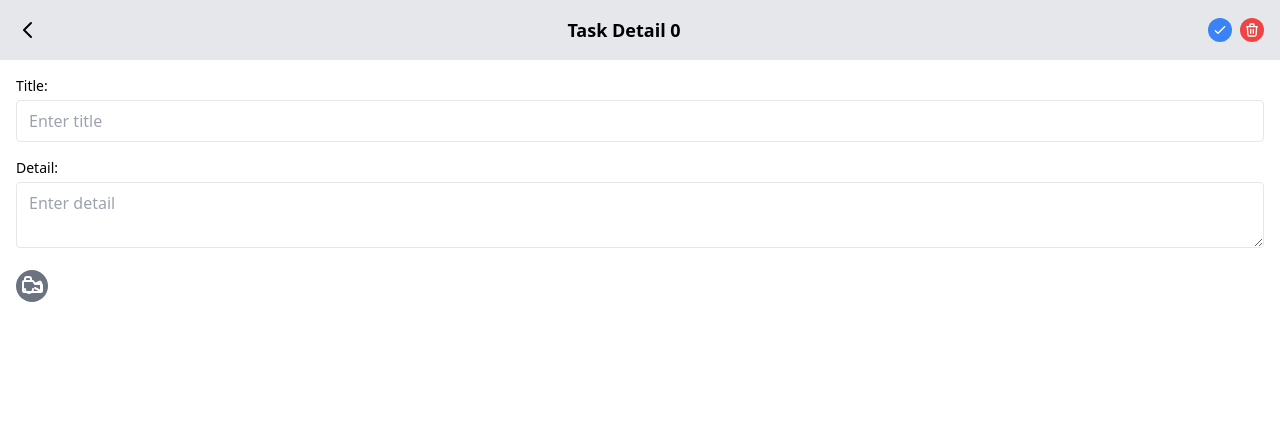
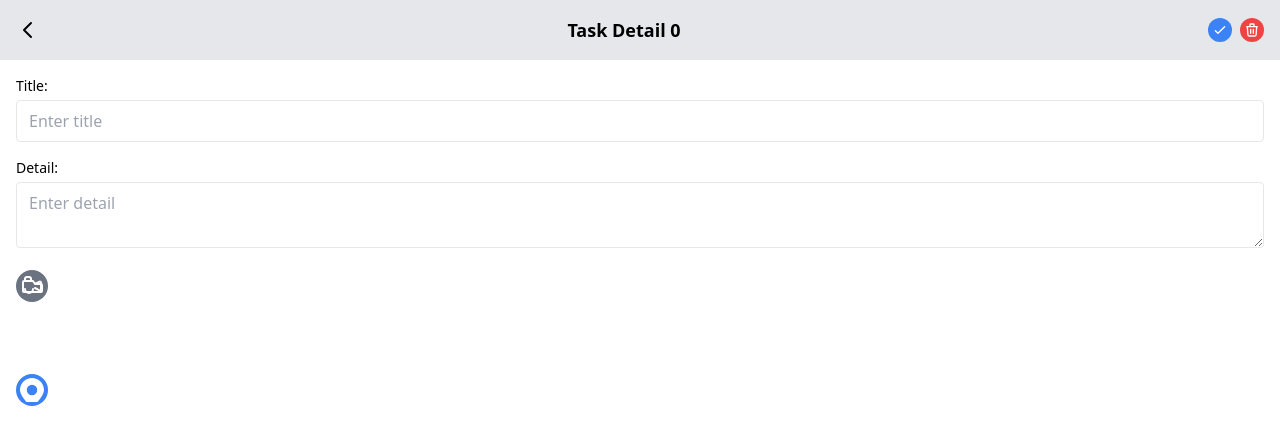
Before and after one commit to quboqin/kidomo-vue, a Vue app: page /#/task/0 in a window 1280 px wide. Shown: the top 444 px of the page. Built offline with nearby package versions, Linux system fonts and the light colour scheme.

Commit message:
get location from iOS

```diff
--- a/src/components/TaskItem.vue
+++ b/src/components/TaskItem.vue
@@ -24,6 +24,10 @@ const onCheckboxChange = (event: any, taskId: number | undefined) => {
       <RouterLink :to="`/task/${task?.id}`" class="block hover:bg-gray-100 flex-grow ml-4">
         <div>{{ task?.title }}</div>
         <div class="text-gray-500 text-sm">{{ task?.detail }}</div>
+        <!-- Location info -->
+        <div v-if="task?.latitude && task?.longitude" class="text-gray-500 text-xs">
+          Location: {{ task.latitude }}, {{ task.longitude }}
+        </div>
       </RouterLink>
     </div>
     <span class="p-4">
--- /dev/null
+++ b/src/components/icons/IconLocation.vue
@@ -0,0 +1,14 @@
+<template>
+  <svg
+    xmlns="http://www.w3.org/2000/svg"
+    class="h-6 w-6"
+    width="24"
+    height="24"
+    fill="currentColor"
+    viewBox="0 0 16 16"
+  >
+    <path
+      d="M8 0C3.58 0 0 3.58 0 8c0 4.42 8 12 8 12s8-7.58 8-12c0-4.42-3.58-8-8-8zm0 11.5a3.5 3.5 0 1 1 0-7 3.5 3.5 0 0 1 0 7z"
+    />
+  </svg>
+</template>
--- a/src/stores/data.json
+++ b/src/stores/data.json
@@ -1,5 +1,12 @@
 [
-  { "id": 1, "title": "Buy groceries", "detail": "eat eat eat", "completed": false },
+  {
+    "id": 1,
+    "title": "Buy groceries",
+    "detail": "eat eat eat",
+    "completed": false,
+    "latitude": 37.787359,
+    "longitude": -122.408227
+  },
   {
     "id": 2,
     "title": "Read a book",
--- a/src/stores/index.ts
+++ b/src/stores/index.ts
@@ -95,9 +95,18 @@ export const useTaskStore = defineStore('task', {
       if (taskIndex !== -1) {
         console.log(`Task ${taskId} completed uploading image ${image}`)
         this.tasks[taskIndex].image = image
-        EventBus.emit('taskImageUpdated', {
-          /* payload if any */
-        })
+        EventBus.emit('taskImageUpdated', {})
+      } else {
+        console.error(`Task with ID ${taskId} not found.`)
+      }
+    },
+    async updateTaskLocation(taskId: number, latitude: number, longitude: number): Promise<void> {
+      const taskIndex = this.tasks.findIndex((task) => task.id === taskId)
+      alert(`nativeLocationData: ${taskId} ${taskIndex}`)
+      if (taskIndex !== -1) {
+        this.tasks[taskIndex].latitude = latitude
+        this.tasks[taskIndex].longitude = longitude
+        EventBus.emit('taskLocationUpdated', {})
       } else {
         console.error(`Task with ID ${taskId} not found.`)
       }
--- a/src/stores/task.ts
+++ b/src/stores/task.ts
@@ -4,4 +4,6 @@ export interface Task {
   detail?: string
   image?: string
   completed: boolean
+  latitude?: number
+  longitude?: number
 }
--- a/src/utils/web-bridge.ts
+++ b/src/utils/web-bridge.ts
@@ -14,6 +14,13 @@ window.nativeImageData = function (jsonObject: any) {
   const image = jsonObject.image
   const taskStore = useTaskStore()
   taskStore.updateTaskImage(jsonObject.taskId, image)
+}
+
+window.nativeLocationData = function (jsonObject: any) {
+  const latitude = jsonObject.latitude
+  const longitude = jsonObject.longitude
+  const taskStore = useTaskStore()
+  taskStore.updateTaskLocation(jsonObject.taskId, latitude, longitude)
 }
 
 export function showActionSheet() {
--- a/src/views/DetailView.vue
+++ b/src/views/DetailView.vue
@@ -9,6 +9,7 @@ import ConfirmIcon from '@/components/icons/IconConfirm.vue'
 import BackIcon from '@/components/icons/IconBack.vue'
 import CrossIcon from '@/components/icons/IconCross.vue'
 import CameraIcon from '@/components/icons/IconCamera.vue'
+import LocationIcon from '@/components/icons/IconLocation.vue'
 
 const router = useRouter()
 const route = useRoute()
@@ -18,6 +19,7 @@ const taskTitle = ref('')
 const taskDetail = ref('')
 const taskImage = ref('')
 const taskCompleted = ref(false)
+const taskLocation = ref({ latitude: 0, longitude: 0 })
 
 const taskStore = useTaskStore()
 
@@ -42,6 +44,9 @@ const confirmAction = async () => {
       id: taskId,
       title: taskTitle.value,
       detail: taskDetail.value,
+      image: taskImage.value,
+      latitude: taskLocation.value.latitude,
+      longitude: taskLocation.value.longitude,
       completed: taskCompleted.value
     }
     await taskStore.updateTask(updatedTask)
@@ -60,6 +65,7 @@ const fetchAndSetTaskDetails = async () => {
     taskTitle.value = task!.title
     taskDetail.value = task!.detail!
     taskImage.value = task!.image!
+    taskLocation.value = { latitude: task!.latitude!, longitude: task!.longitude! }
     taskCompleted.value = task!.completed
   } else {
     taskTitle.value = ''
@@ -81,16 +87,34 @@ const handleImageUpload = async () => {
   callNativeFunction(jsonObject)
 }
 
+const getLocation = async () => {
+  const jsonObject = {
+    action: 'location',
+    data: {
+      taskId: taskId
+    },
+    callback: 'nativeLocationData'
+  }
+  const callNativeFunction = instance?.appContext.config.globalProperties.$callNativeFunction
+  callNativeFunction(jsonObject)
+}
+
 onMounted(() => {
   EventBus.on('taskImageUpdated', handleTaskImageUpdated)
+  EventBus.on('taskLocationUpdated', handleTaskLocationUpdated)
   fetchAndSetTaskDetails()
 })
 
 onUnmounted(() => {
   EventBus.off('taskImageUpdated', handleTaskImageUpdated)
+  EventBus.off('taskLocationUpdated', handleTaskLocationUpdated)
 })
 
 function handleTaskImageUpdated() {
+  fetchAndSetTaskDetails()
+}
+
+function handleTaskLocationUpdated() {
   fetchAndSetTaskDetails()
 }
 </script>
@@ -157,6 +181,19 @@ function handleTaskImageUpdated() {
           />
         </div>
       </div>
+      <!-- Location Button -->
+      <button
+        class="flex items-center justify-center mt-4 w-8 h-8 text-white bg-blue-500 rounded-full hover:bg-blue-600"
+        @click="getLocation"
+      >
+        <LocationIcon />
+        <!-- Replace with your actual location icon component -->
+      </button>
+      <!-- Display Latitude and Longitude -->
+      <div v-if="taskLocation.latitude && taskLocation.longitude" class="mt-2">
+        <p>Latitude: {{ taskLocation.latitude }}</p>
+        <p>Longitude: {{ taskLocation.longitude }}</p>
+      </div>
     </div>
   </div>
 </template>
--- a/src/views/ListView.vue
+++ b/src/views/ListView.vue
@@ -1,5 +1,5 @@
 <script setup lang="ts">
-import { ref, onMounted, getCurrentInstance } from 'vue'
+import { ref, onMounted, getCurrentInstance, nextTick } from 'vue'
 import { useRouter } from 'vue-router'
 
 import MoreIcon from '@/components/icons/IconMore.vue'
@@ -20,8 +20,15 @@ const operatingSystem = ref('unknown')
 
 const instance = getCurrentInstance()
 
+const listContainer = ref<HTMLElement | null>(null)
+
 onMounted(async () => {
   tasks.value = await taskStore.getAllTasks()
+  await nextTick()
+  if (listContainer.value && listContainer.value.children.length > 0) {
+    const firstItem = listContainer.value.children[0]
+    firstItem.scrollIntoView({ behavior: 'smooth', block: 'start' })
+  }
 })
 
 const navigateToDetail = () => {
@@ -115,7 +122,7 @@ const handleCheckboxChange = async (checked: boolean, taskId: number) => {
     </div>
 
     <div class="task-list pt-16">
-      <ul class="list-none m-0 p-0">
+      <ul ref="listContainer" class="list-none mt-3 mb-3 p-0">
         <TaskItem
           @checkbox-change="handleCheckboxChange"
           v-for="task in tasks"
--- a/src/vue-globals.d.ts
+++ b/src/vue-globals.d.ts
@@ -12,6 +12,7 @@ declare global {
     callbackFromSwift: (jsonObject: any) => void
     callbackFromKotlin: (jsonObject: any) => void
     nativeImageData: (data: any) => void
+    nativeLocationData: (data: any) => void
     webkit: any
   }
   const Android: any
```
